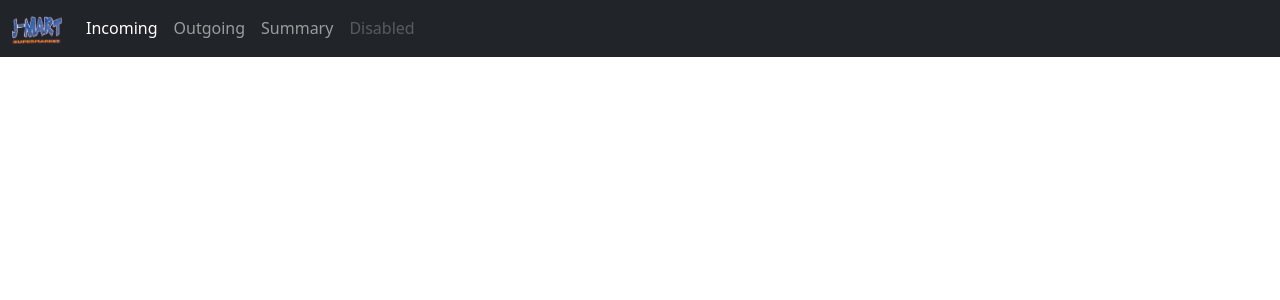
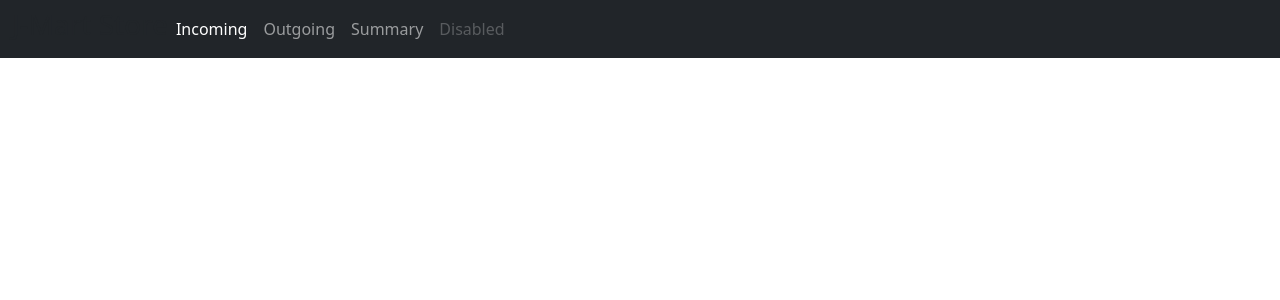
Before and after one commit to strayman225/wms, a Django app: page / in a window 1280 px wide. Shown: the top 300 px of the page. Run offline with Django 3.2, Linux system fonts and the light colour scheme.

Commit message:
Update index.html

```diff
--- a/warehouse/templates/warehouse/index.html
+++ b/warehouse/templates/warehouse/index.html
@@ -11,7 +11,8 @@
 <body>
     <nav class="navbar navbar-expand-lg navbar-dark bg-dark">
         <div class="container-fluid">
-          <a class="navbar-brand" href="#"> <img src="{% static 'warehouse/jmart.png' %}" alt="Logo" width="50px"></a>
+         <!-- <a class="navbar-brand" href="#"> <img src="{% static 'warehouse/jmart.png' %}" alt="Logo" width="50px"></a> -->
+             <h3>J-Mart Store</h3>
           <button class="navbar-toggler" type="button" data-bs-toggle="collapse" data-bs-target="#navbarNav" aria-controls="navbarNav" aria-expanded="false" aria-label="Toggle navigation">
             <span class="navbar-toggler-icon"></span>
           </button>
```
